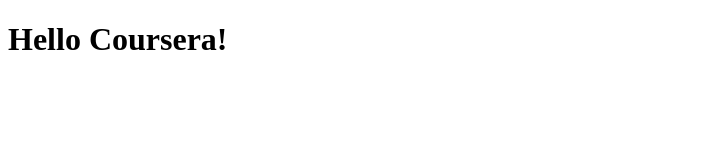
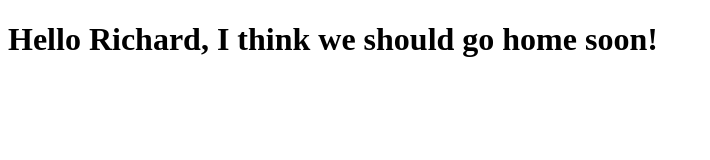
Before and after one commit to loansunlimmited/Cousera-test, a plain HTML site: page site/index.html in a window 1280 px wide. Shown: the whole page, without its empty margins (0-710 px from the left). Drawn offline with Linux system fonts and the light colour scheme.

Commit message:
Small addition to our page content.

```diff
--- a/site/index.html
+++ b/site/index.html
@@ -4,6 +4,6 @@
 	<title>Hello Coursera!</title>
 </head>
 <body>
-<h1>Hello Coursera!</h1>
+<h1>Hello Richard, I think we should go home soon!</h1>
 </body>
 </html>
```
